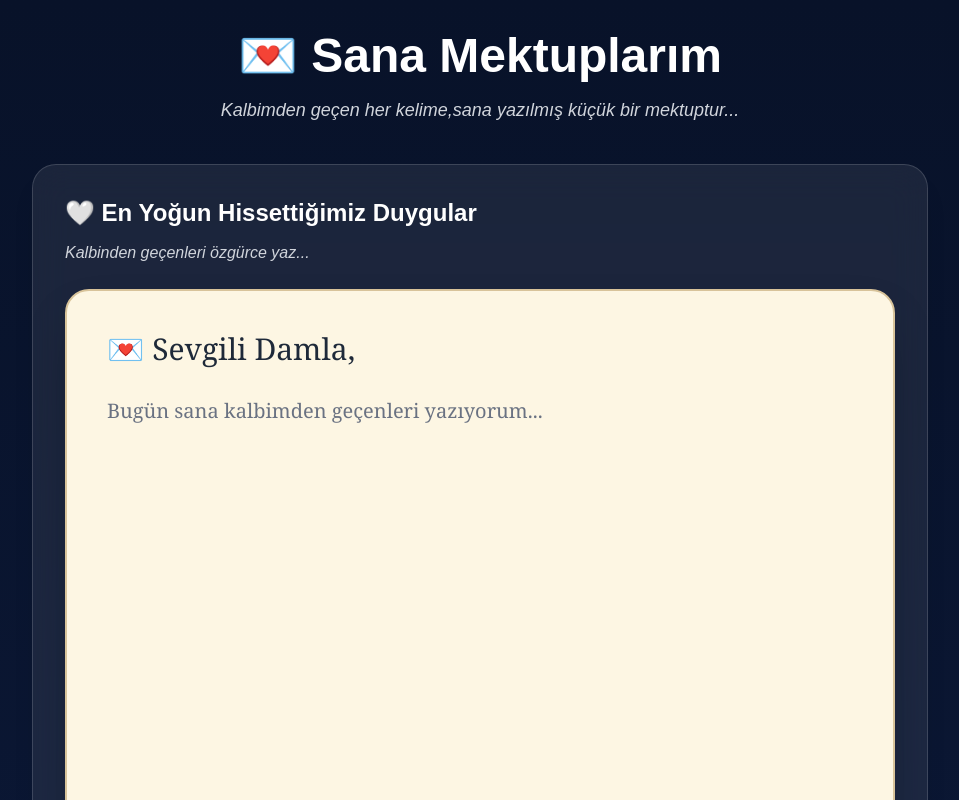
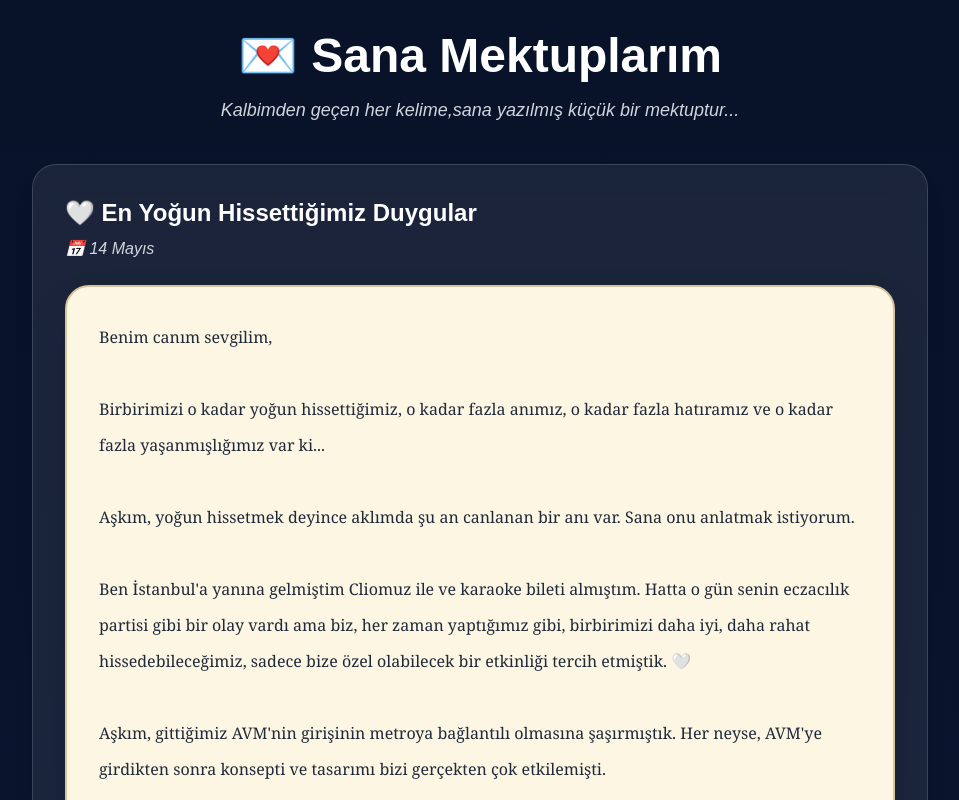
Before and after one commit to ugurcandan777/project-omrusum, a Next.js app: page /letters in a window 1280 px wide. Both pictures are taken after a click on the button "💌 Mektubu Aç". Shown: the top 800 px of the page, without its empty margins (160-1119 px from the left). Built offline with nearby package versions, Linux system fonts and the light colour scheme.

Commit message:
İlk mektup eklendi

```diff
--- a/app/letters/page.tsx
+++ b/app/letters/page.tsx
@@ -1,33 +1,6 @@
 "use client";
 
 import LetterBox from "@/components/LetterBox";
-
-const letters = [
-  {
-    title: "🤍 En Yoğun Hissettiğimiz Duygular",
-    key: "letter1",
-  },
-  {
-    title: "🌸 Sana Söylemek İstediklerim",
-    key: "letter2",
-  },
-  {
-    title: "❤️ Seni Neden Seviyorum",
-    key: "letter3",
-  },
-  {
-    title: "✨ Birlikte Kurduğumuz Hayaller",
-    key: "letter4",
-  },
-  {
-    title: "💍 Geleceğimiz",
-    key: "letter5",
-  },
-  {
-    title: "💌 Sonsuza Kadar Sana",
-    key: "letter6",
-  },
-];
 
 export default function LettersPage() {
   return (
@@ -43,35 +16,205 @@ export default function LettersPage() {
         sana yazılmış küçük bir mektuptur...
       </p>
 
-      <div className="max-w-4xl mx-auto space-y-6 sm:space-y-8">
+      <div className="max-w-4xl mx-auto space-y-8">
 
-        {letters.map((letter) => (
+        <div className="glass rounded-3xl p-8 shadow-xl">
 
-          <div
-            key={letter.key}
-            className="
-              glass
-              hover-card
-              rounded-3xl
-              p-5
-              sm:p-8
-              shadow-xl
-            "
-          >
+          <h2 className="text-2xl font-bold">
+            🤍 En Yoğun Hissettiğimiz Duygular
+          </h2>
 
-            <h2 className="text-xl sm:text-2xl font-bold mb-3">
-              {letter.title}
-            </h2>
+          <p className="text-gray-300 italic mt-2 mb-6">
+            📅 14 Mayıs
+          </p>
 
-            <p className="text-gray-300 italic mb-6 text-sm sm:text-base">
-              Kalbinden geçenleri özgürce yaz...
-            </p>
+          <LetterBox>
 
-            <LetterBox storageKey={letter.key} />
+{`Benim canım sevgilim,
 
-          </div>
+Birbirimizi o kadar yoğun hissettiğimiz, o kadar fazla anımız, o kadar fazla hatıramız ve o kadar fazla yaşanmışlığımız var ki...
 
-        ))}
+Aşkım, yoğun hissetmek deyince aklımda şu an canlanan bir anı var. Sana onu anlatmak istiyorum.
+
+Ben İstanbul'a yanına gelmiştim Cliomuz ile ve karaoke bileti almıştım. Hatta o gün senin eczacılık partisi gibi bir olay vardı ama biz, her zaman yaptığımız gibi, birbirimizi daha iyi, daha rahat hissedebileceğimiz, sadece bize özel olabilecek bir etkinliği tercih etmiştik. 🤍
+
+Aşkım, gittiğimiz AVM'nin girişinin metroya bağlantılı olmasına şaşırmıştık. Her neyse, AVM'ye girdikten sonra konsepti ve tasarımı bizi gerçekten çok etkilemişti.
+
+Biraz dolaştıktan sonra müzik aletleri satan bir dükkân bulduk ve hemen içine daldık.
+
+Sen bir piyano gördün. "Acaba mı?" dedik.
+
+Ben de içimden "En güzelini benim aşkım çalar." diye geçirerek sana baktım ve "Hadi." dedim.
+
+Sen yine cesaretini toplayıp piyanonun başına geçtin.
+
+Çalmaya başladığın an...
+
+Ben resmen büyülenmiştim.
+
+İçimden geçen şeylerden biri şuydu:
+
+"Allah'ım... Bu gerçekten yaşadığım bir an mı? Ben bunu gerçekten yaşıyor muyum?"
+
+Çünkü hayalini bile kuramayacağım kadar güzel bir sahneydi.
+
+Benim âşık olduğum insan...
+
+Yani sen aşkım...
+
+O kadar güzel bir ahenkle piyano çalıyordun ki...
+
+Gerçekten inanılmazdı.
+
+Piyano çalman bitince sana sımsıkı sarıldım.
+
+O kadar güzel kokuyordun ki...
+
+Seni her zamankinden daha yoğun hissettim.
+
+Çıkmadan önce sana küçük bir keman teli aldık.
+
+Şimdilik takması biraz sıkıntılı ama ilerleyen zamanlarda onu da bağlatırız aşkım.
+
+Senin o güzel parmaklarınla o kemanı çalışını görmek beni yine yeniden büyüleyecek, yine şükürler ettirecek. 😊
+
+Sonrasında bana ilk defa suşi denettirdin.
+
+Biliyorsun seni sevdiğim için seni kıramayacağımı. 😊
+
+Seninle her şey çok güzel.
+
+Bunu bana en güzel hislerle öğrettin, yaşattın aşkım.
+
+Kendimi çok şanslı hissediyorum.
+
+Devam ediyorum anlatmaya...
+
+Saat ilerledikçe bizim de heyecanımız artıyordu.
+
+Çünkü gecenin asıl planı karaokeydi.
+
+Zaman geçti ve biz mekânda konum olarak güzel olabilecek bir yer bulduk.
+
+O heyecan...
+
+O gülüşmeler...
+
+Bunları şu an yazarken bile içim kıpır kıpır oluyor.
+
+Sanki o anları yeniden yaşıyormuşum gibi hissediyorum.
+
+Bir süre sonra sahneye çıkan insanlar...
+
+Kimseyi tanımıyor oluşumuz...
+
+Sadece sen ve ben oluşumuz...
+
+Hepsi tarifsiz derecede güzeldi.
+
+Sonra biz konuşurken ben sana "Serserim benim." dedim.
+
+Sen de o mükemmel cesaretinle şarkıyı yazdın ve ben gidip kutuya attım.
+
+Bekledik...
+
+Bekledik...
+
+Gelmedi...
+
+Ama sonra sana baktım ve yaşanabilecek bu tarifsiz deneyimin farkına vardım.
+
+Ara verildiğinde ilk işim karaokeyi sunan adama rica etmek oldu.
+
+Biraz zaman geçti.
+
+Sunucu ara verdi.
+
+Ben de gidip kulağına ricamı söyledim.
+
+Vakit resmen geçmek bilmiyordu.
+
+Aranın bitmesi sanki saatler sürmüştü.
+
+Bunu senin gözlerinden de görebiliyordum.
+
+Sonra sunucu geldi.
+
+Bateristlerden birinin söylediği şarkı bittikten sonra...
+
+"Serseri Çocuk" dedi.
+
+O an ikimiz de anladık...
+
+Sıra bizdeydi...
+
+Yani sendeydi aşkım.
+
+Sahneye çıkmadan önce elini tuttum.
+
+Öptüm.
+
+Ve sen yavaşça sahneye çıktın.
+
+O anları anlatmak gerçekten çok zor.
+
+Resmen büyülenmiştim.
+
+Sesinle...
+
+Sahnede bana bakışınla...
+
+Her şeyinle...
+
+Resmen bana aşkını haykırıyordun.
+
+Ben de sana bakıp o haykırışına sessizce eşlik ediyordum.
+
+Ama o heyecanla bunu ne kadar fark edebildin bilmiyorum. 😊
+
+Aşkım...
+
+Şimdi düşününce bile içim kıpır kıpır oluyor.
+
+Sahneden inişin...
+
+Bana koşup sarılışın...
+
+Birbirimize sımsıkı sarılışımız...
+
+O kadar güzeldi ki...
+
+Bizi çeken kişi bile tamamen tanımadığımız bir insandı.
+
+Sonra ondan AirDrop ile videoları alışımız...
+
+Ardından oradan çıkıp birlikte uzaklaşmamız...
+
+Sanki bir masalın içindeydik aşkım.
+
+Çok güzeldi...
+
+Çok...
+
+Çok...
+
+Çooooook güzeldiiii...
+
+Benim balımmmm. 🤍
+
+Bugünlük mektubumuzun konusu buydu.
+
+Sıradaki mektupları ben de büyük bir merakla bekliyorum.
+
+Yaşarken çok yoğun hissettiğim bu anları şimdi satırlara dökerken çok daha yoğun hissediyorum.
+
+Her şeyin başyapıtı sensin sevgilim.
+
+Seni çok seviyorum. 🤍`}
+
+          </LetterBox>
+
+        </div>
 
       </div>
 
--- a/components/LetterBox.tsx
+++ b/components/LetterBox.tsx
@@ -1,50 +1,28 @@
 "use client";
 
-import { useEffect, useState } from "react";
+import { useState } from "react";
 
 type LetterBoxProps = {
-  storageKey: string;
+  children: React.ReactNode;
 };
 
-export default function LetterBox({ storageKey }: LetterBoxProps) {
-  const [letter, setLetter] = useState("");
-  const [saved, setSaved] = useState(false);
+export default function LetterBox({ children }: LetterBoxProps) {
   const [opened, setOpened] = useState(false);
-
-  useEffect(() => {
-    const savedLetter = localStorage.getItem(storageKey);
-
-    if (savedLetter) {
-      setLetter(savedLetter);
-    }
-  }, [storageKey]);
-
-  function saveLetter() {
-    localStorage.setItem(storageKey, letter);
-
-    setSaved(true);
-
-    setTimeout(() => {
-      setSaved(false);
-    }, 2000);
-  }
 
   return (
     <div className="mt-6">
 
       {!opened ? (
 
-        <div className="flex flex-col items-center justify-center py-10 sm:py-12">
+        <div className="flex flex-col items-center justify-center py-12">
 
-          <div className="text-6xl sm:text-8xl mb-6 animate-bounce">
+          <div className="text-7xl mb-6 animate-bounce">
             ✉️
           </div>
 
           <button
             onClick={() => setOpened(true)}
             className="
-              w-full
-              sm:w-auto
               bg-pink-500
               hover:bg-pink-600
               transition
@@ -72,80 +50,26 @@ export default function LetterBox({ storageKey }: LetterBoxProps) {
             border-2
             border-[#d8c39a]
             shadow-2xl
-            p-5
-            sm:p-10
-            transition-all
-            duration-700
+            p-8
+            text-gray-800
+            font-serif
+            leading-9
+            whitespace-pre-wrap
           "
         >
+          {children}
 
-          <h3 className="text-2xl sm:text-3xl text-gray-800 font-serif mb-6">
-            💌 Sevgili Damla,
-          </h3>
+          <div className="mt-10 border-t border-gray-300 pt-6">
 
-          <textarea
-            value={letter}
-            onChange={(e) => setLetter(e.target.value)}
-            placeholder="Bugün sana kalbimden geçenleri yazıyorum..."
-            className="
-              w-full
-              h-64
-              sm:h-96
-              bg-transparent
-              text-gray-800
-              text-base
-              sm:text-xl
-              leading-8
-              sm:leading-10
-              outline-none
-              resize-none
-              font-serif
-              placeholder:text-gray-500
-            "
-          />
+            <p className="italic text-lg">
+              Seni çok seven,
+            </p>
 
-          <div className="flex flex-col sm:flex-row justify-between items-start sm:items-end gap-6 mt-8">
-
-            <div>
-
-              <p className="italic text-gray-700 text-base sm:text-lg">
-                Seni çok seven,
-              </p>
-
-              <h3 className="text-2xl sm:text-3xl font-serif text-gray-800 mt-2">
-                Uğur 🤍
-              </h3>
-
-            </div>
-
-            <button
-              onClick={saveLetter}
-              className="
-                w-full
-                sm:w-auto
-                bg-pink-500
-                hover:bg-pink-600
-                transition
-                duration-300
-                hover:scale-105
-                px-7
-                py-3
-                rounded-xl
-                text-white
-                font-semibold
-                shadow-lg
-              "
-            >
-              💾 Kaydet
-            </button>
+            <h3 className="text-3xl mt-2">
+              Uğur 🤍
+            </h3>
 
           </div>
-
-          {saved && (
-            <p className="text-green-600 mt-5 font-semibold text-center">
-              ✅ Mektubun kaydedildi.
-            </p>
-          )}
 
         </div>
 
```
